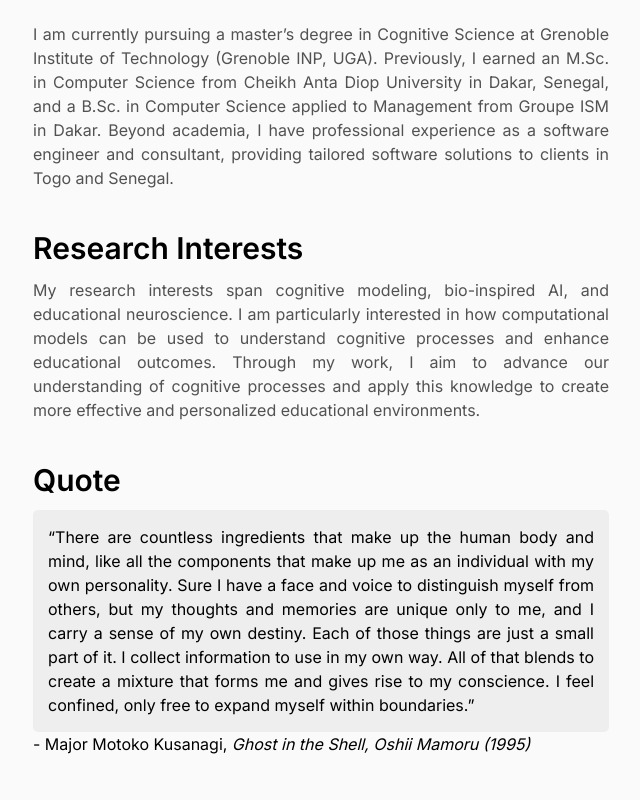
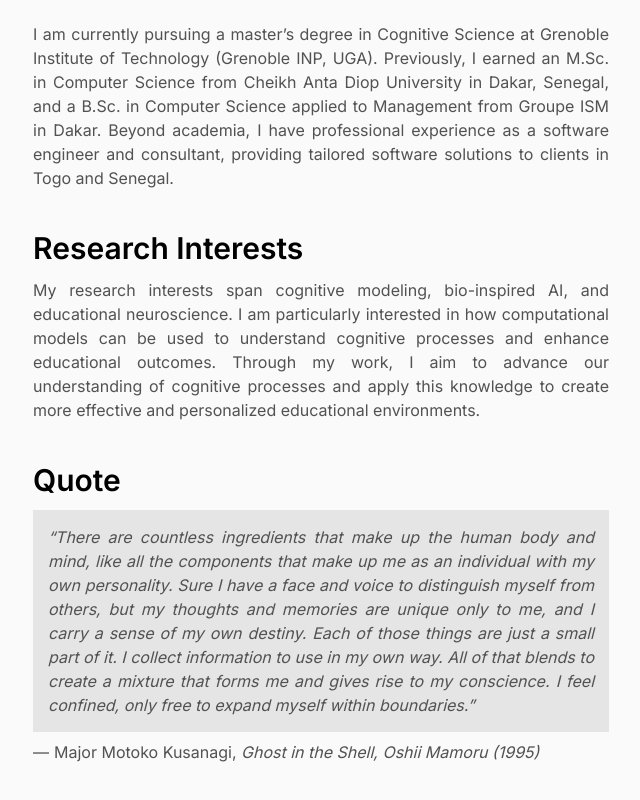
Before and after one commit to 0eix/0eix.github.io, a Next.js app: page / in a window 1280 px wide. Shown: the part 294-1094 px from the top of the page, without its empty margins (319-959 px from the left). Built offline with nearby package versions, Linux system fonts and the light colour scheme.

Commit message:
night mode bg-color for quote section

```diff
--- a/app/globals.css
+++ b/app/globals.css
@@ -49,6 +49,10 @@
 
 .prose p {
   @apply my-4 text-neutral-600 dark:text-neutral-200;
+}
+
+blockquote {
+  @apply bg-neutral-200 dark:bg-neutral-900;
 }
 
 .prose h1 {
@@ -123,7 +127,6 @@ blockquote {
 
 blockquote p {
     padding: 15px;
-    background: #eee;
     border-radius: 5px;
 }
 
@@ -134,3 +137,8 @@ blockquote p::before {
 blockquote p::after {
     content: '\201D';
 }
+
+.citation::before {
+    content: "\2014";
+    padding-right: 5px;
+}
--- a/components/QuoteSection.js
+++ b/components/QuoteSection.js
@@ -1,12 +1,12 @@
 import React from "react";
-import Quote from "@/data/home/Quote";
+import QuoteMd from "@/data/home/Quote.mdx";
 
 export default function QuoteSection() {
   return (
     <section className="flex flex-col gap-3">
       <h1 className="text-3xl font-semibold">Quote</h1>
       <div className="flex flex-col gap-2">
-        <Quote />
+        <QuoteMd />
       </div>
     </section>
 );
--- a/data/home/Quote.jsx
+++ /dev/null
@@ -1,17 +0,0 @@
-import React from "react";
-
-export default function Quote() {
-    return (<blockquote>
-            <p>There are countless ingredients that make up the human body and mind, like all the components that make
-                up
-                me as an individual with my own personality. Sure I have a face and voice to distinguish myself from
-                others,
-                but my thoughts and memories are unique only to me, and I carry a sense of my own destiny. Each of those
-                things are just a small part of it. I collect information to use in my own way. All of that blends to
-                create
-                a mixture that forms me and gives rise to my conscience. I feel confined, only free to expand myself
-                within
-                boundaries.</p>
-            <footer>- Major Motoko Kusanagi, <cite>Ghost in the Shell, Oshii Mamoru (1995)</cite></footer>
-        </blockquote>)
-}
--- /dev/null
+++ b/data/home/Quote.mdx
@@ -0,0 +1,3 @@
+>There are countless ingredients that make up the human body and mind, like all the components that make up me as an individual with my own personality. Sure I have a face and voice to distinguish myself from others, but my thoughts and memories are unique only to me, and I carry a sense of my own destiny. Each of those things are just a small part of it. I collect information to use in my own way. All of that blends to create a mixture that forms me and gives rise to my conscience. I feel confined, only free to expand myself within boundaries.
+
+<p className="citation text-base text-neutral-600 dark:text-neutral-300">Major Motoko Kusanagi, <cite>Ghost in the Shell, Oshii Mamoru (1995)</cite></p>
--- a/mdx-components.js
+++ b/mdx-components.js
@@ -3,6 +3,12 @@ export function useMDXComponents(components) {
     p: (props) => (
       <p
         className="text-base text-neutral-600 dark:text-neutral-300"
+        {...props}
+      />
+    ),
+    blockquote: (props) => (
+      <blockquote
+        className="italic"
         {...props}
       />
     ),
```
